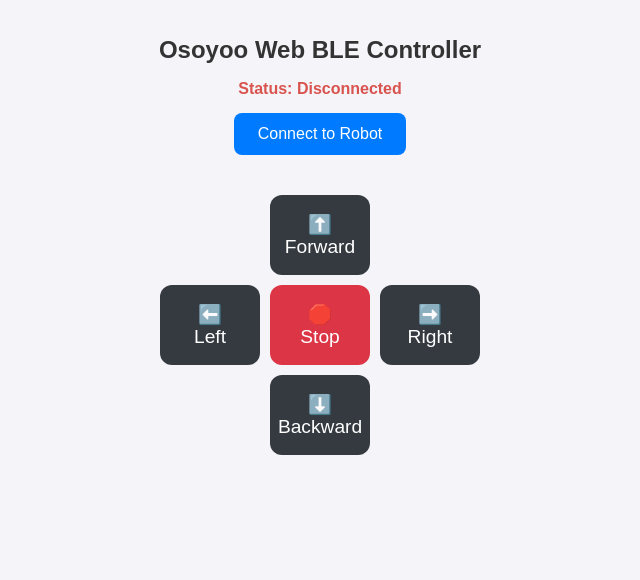
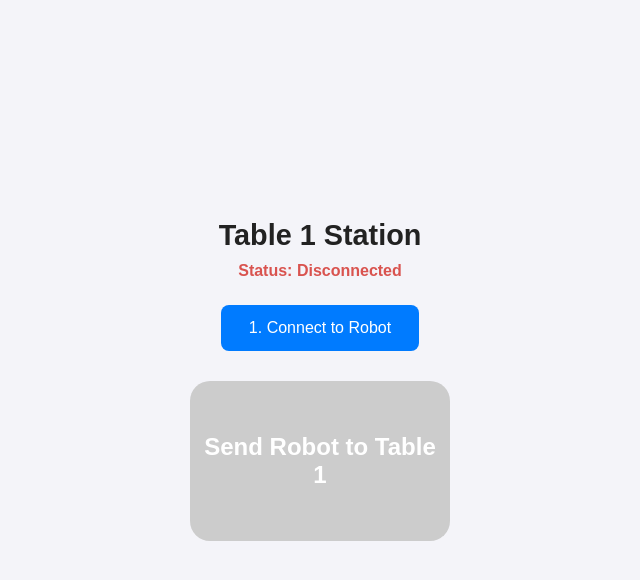
Before and after one commit to mphan33345/arduinocarcontroller, a plain HTML site: page index.html in a window 1280 px wide. Shown: the whole page, without its empty margins (320-960 px from the left). Drawn offline with Linux system fonts and the light colour scheme.

Commit message:
Update index.html

```diff
--- a/index.html
+++ b/index.html
@@ -3,128 +3,116 @@
 <head>
     <meta charset="UTF-8">
     <meta name="viewport" content="width=device-width, initial-scale=1.0">
-    <title>Osoyoo Robot Car Bluetooth Controller</title>
+    <title>Robot Delivery Dispatch</title>
     <style>
         body {
             font-family: Arial, sans-serif;
             text-align: center;
             background-color: #f4f4f9;
             margin: 0;
-            padding: 20px;
+            padding: 30px 20px;
+            display: flex;
+            flex-direction: column;
+            align-items: center;
+            justify-content: center;
+            min-height: 85vh;
         }
-        h1 { font-size: 1.5rem; color: #333; }
-        #status { font-weight: bold; margin-bottom: 15px; color: #d9534f; }
-        .btn {
+        h1 { font-size: 1.8rem; color: #222; margin-bottom: 10px; }
+        #status { font-weight: bold; margin-bottom: 25px; color: #d9534f; }
+        .connect-btn {
             background-color: #007bff;
             color: white;
             border: none;
-            padding: 12px 24px;
+            padding: 14px 28px;
             font-size: 1rem;
             border-radius: 8px;
             cursor: pointer;
-            margin-bottom: 20px;
+            margin-bottom: 30px;
         }
-        .btn:active { background-color: #0056b3; }
-        .control-grid {
-            display: grid;
-            grid-template-columns: repeat(3, 100px);
-            gap: 10px;
-            justify-content: center;
-            margin-top: 20px;
-        }
-        .control-btn {
-            background-color: #343a40;
+        .connect-btn:disabled { background-color: #6c757d; cursor: default; }
+        .dispatch-btn {
+            background-color: #28a745;
             color: white;
             border: none;
-            height: 80px;
-            font-size: 1.2rem;
-            border-radius: 12px;
+            width: 260px;
+            height: 160px;
+            font-size: 1.5rem;
+            font-weight: bold;
+            border-radius: 20px;
             cursor: pointer;
-            user-select: none;
+            box-shadow: 0 6px 15px rgba(0,0,0,0.15);
+            transition: transform 0.1s;
         }
-        .control-btn:active { background-color: #212529; transform: scale(0.95); }
-        .stop-btn { background-color: #dc3545; }
+        .dispatch-btn:active { transform: scale(0.96); background-color: #218838; }
+        .dispatch-btn:disabled { background-color: #ccc; box-shadow: none; cursor: not-allowed; }
     </style>
 </head>
 <body>
 
-    <h1>Osoyoo Web BLE Controller</h1>
+    <h1 id="locationTitle">Loading Location...</h1>
     <div id="status">Status: Disconnected</div>
-    <button class="btn" id="connectBtn">Connect to Robot</button>
 
-    <div class="control-grid">
-        <div></div>
-        <button class="control-btn" id="forwardBtn">⬆️<br>Forward</button>
-        <div></div>
-
-        <button class="control-btn" id="leftBtn">⬅️<br>Left</button>
-        <button class="control-btn stop-btn" id="stopBtn">🛑<br>Stop</button>
-        <button class="control-btn" id="rightBtn">➡️<br>Right</button>
-
-        <div></div>
-        <button class="control-btn" id="backwardBtn">⬇️<br>Backward</button>
-        <div></div>
-    </div>
+    <button class="connect-btn" id="connectBtn">1. Connect to Robot</button>
+    <button class="dispatch-btn" id="sendBtn" disabled>2. Call Robot</button>
 
 <script>
-    // Standard UART Service UUID commonly used by HM-10 / HC-02 BLE modules
+    // 1. Read the "?table=" parameter from the URL (defaults to "1" if missing)
+    const urlParams = new URLSearchParams(window.location.search);
+    const tableId = urlParams.get('table') || '1';
+
+    // Update the UI text dynamically based on the QR code scanned
+    document.getElementById('locationTitle').innerText = `Table ${tableId} Station`;
+    const sendBtn = document.getElementById('sendBtn');
+    sendBtn.innerText = `Send Robot to Table ${tableId}`;
+
+    // 2. Web Bluetooth Setup (HC-02 / HM-10 UUIDs)
     const UART_SERVICE_UUID = "0000ffe0-0000-1000-8000-00805f9b34fb";
     const UART_CHARACTERISTIC_UUID = "0000ffe1-0000-1000-8000-00805f9b34fb";
 
-    let bluetoothDevice;
     let bluetoothCharacteristic;
-
     const statusEl = document.getElementById('status');
     const connectBtn = document.getElementById('connectBtn');
 
     connectBtn.addEventListener('click', async () => {
         try {
             statusEl.innerText = "Status: Scanning...";
-            // Request BLE device filtering for devices advertising the UART service or name starting with HC
-            bluetoothDevice = await navigator.bluetooth.requestDevice({
+            const device = await navigator.bluetooth.requestDevice({
                 filters: [{ services: [UART_SERVICE_UUID] }, { namePrefix: 'HC' }]
             });
 
-            statusEl.innerText = "Status: Connecting to GATT...";
-            const server = await bluetoothDevice.gatt.connect();
-
-            statusEl.innerText = "Status: Getting Service...";
+            statusEl.innerText = "Status: Connecting...";
+            const server = await device.gatt.connect();
             const service = await server.getPrimaryService(UART_SERVICE_UUID);
-
-            statusEl.innerText = "Status: Getting Characteristic...";
             bluetoothCharacteristic = await service.getCharacteristic(UART_CHARACTERISTIC_UUID);
 
             statusEl.innerText = "Status: Connected ✅";
             statusEl.style.color = "#28a745";
             connectBtn.innerText = "Connected";
             connectBtn.disabled = true;
+            sendBtn.disabled = false; // Enable the main dispatch button
 
         } catch (error) {
             console.error(error);
-            statusEl.innerText = "Status: Connection Failed / Cancelled";
+            statusEl.innerText = "Status: Connection Failed";
             statusEl.style.color = "#d9534f";
         }
     });
 
-    async function sendCommand(cmd) {
-        if (!bluetoothCharacteristic) {
-            alert("Please connect to the robot first!");
-            return;
-        }
+    // 3. Send the Table ID character ('1', '2', '3', etc.) to the Arduino
+    sendBtn.addEventListener('click', async () => {
+        if (!bluetoothCharacteristic) return;
         try {
             const encoder = new TextEncoder();
-            await bluetoothCharacteristic.writeValue(encoder.encode(cmd));
+            await bluetoothCharacteristic.writeValue(encoder.encode(tableId));
+
+            // Visual feedback that command was sent
+            const originalText = sendBtn.innerText;
+            sendBtn.innerText = `Robot Dispatched to Table ${tableId}! 🚀`;
+            setTimeout(() => { sendBtn.innerText = originalText; }, 3000);
         } catch (error) {
-            console.error("Error sending command: ", error);
+            alert("Failed to send command: " + error);
         }
-    }
-
-    // Attach control events (change characters 'F', 'B', 'L', 'R', 'S' to match your Arduino sketch if needed)
-    document.getElementById('forwardBtn').addEventListener('click', () => sendCommand('F'));
-    document.getElementById('backwardBtn').addEventListener('click', () => sendCommand('B'));
-    document.getElementById('leftBtn').addEventListener('click', () => sendCommand('L'));
-    document.getElementById('rightBtn').addEventListener('click', () => sendCommand('R'));
-    document.getElementById('stopBtn').addEventListener('click', () => sendCommand('S'));
+    });
 </script>
 
 </body>
```
